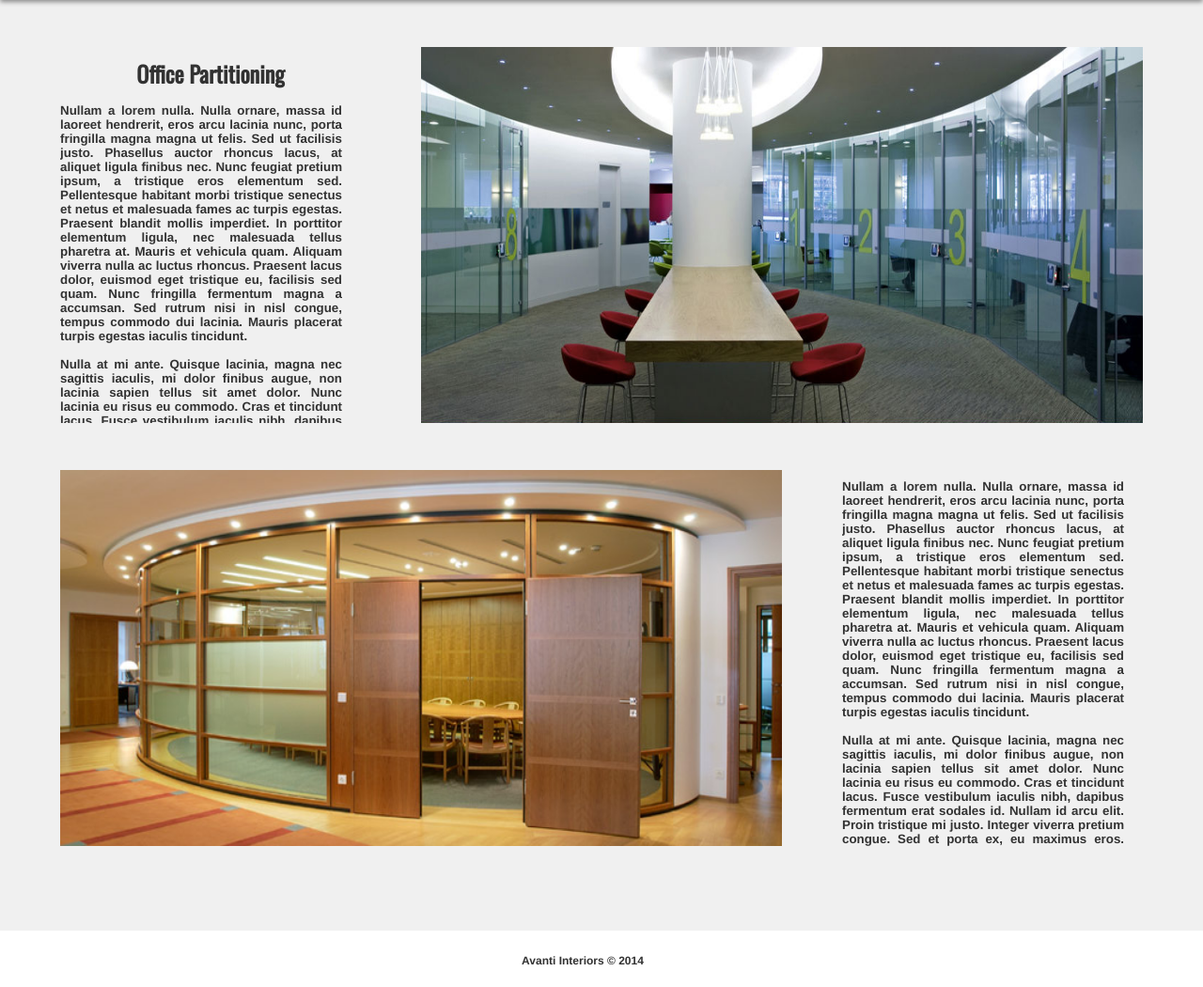
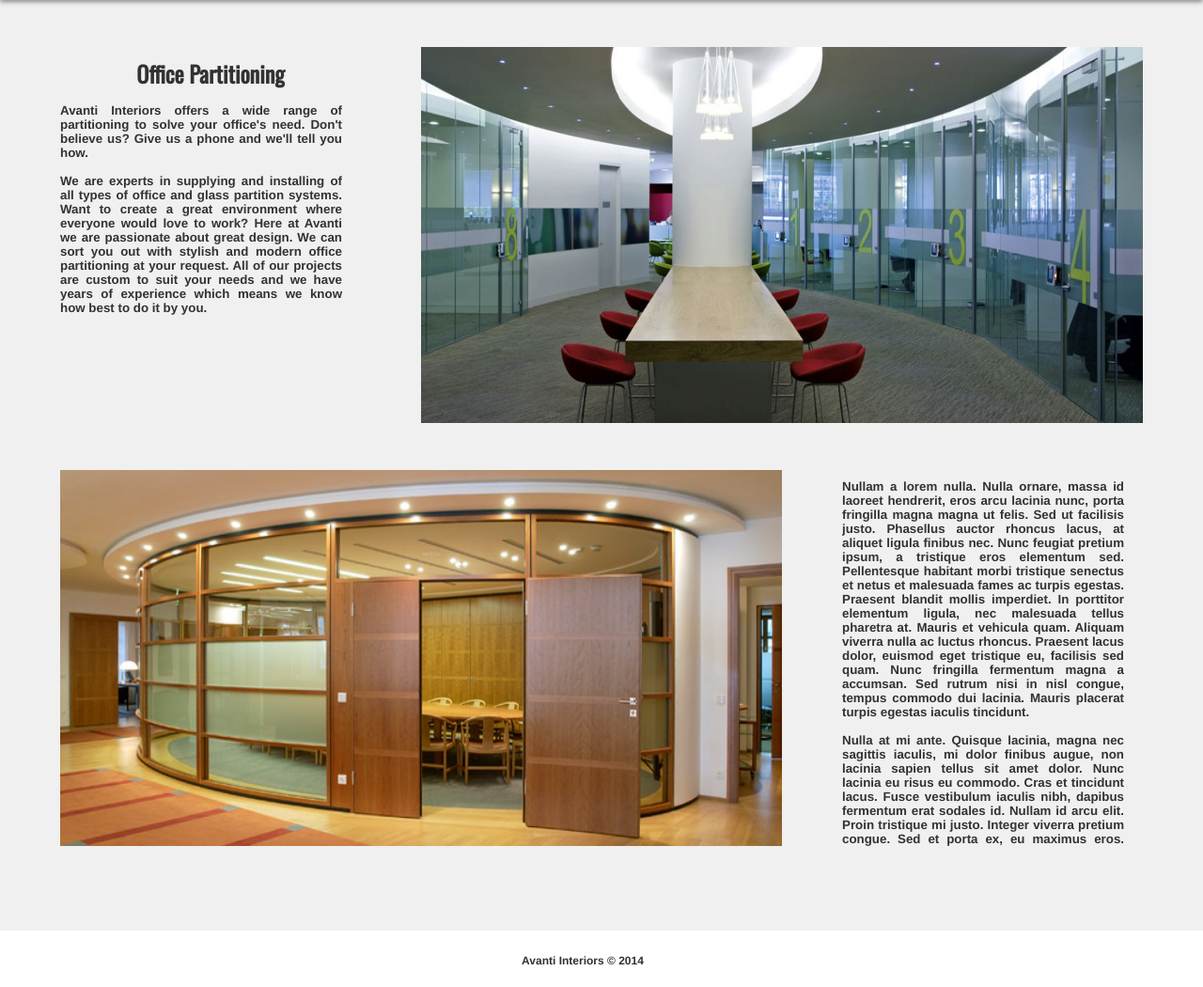
Before and after one commit to craigpullar/Avanti-Interiors, a Django app: page /partitioning in a window 1280 px wide. Shown: the part 100-1150 px from the top of the page at 94% size. Run offline with Django 3.2, Linux system fonts and the light colour scheme.

Commit message:
Office Partitioning description update

```diff
--- a/landing_page/templates/partitioning.html
+++ b/landing_page/templates/partitioning.html
@@ -20,9 +20,13 @@
 	<div id="infoBox1" class="infoBox">
 		<h2>Office Partitioning</h2>
 		<p>
-		Nullam a lorem nulla. Nulla ornare, massa id laoreet hendrerit, eros arcu lacinia nunc, porta fringilla magna magna ut felis. Sed ut facilisis justo. Phasellus auctor rhoncus lacus, at aliquet ligula finibus nec. Nunc feugiat pretium ipsum, a tristique eros elementum sed. Pellentesque habitant morbi tristique senectus et netus et malesuada fames ac turpis egestas. Praesent blandit mollis imperdiet. In porttitor elementum ligula, nec malesuada tellus pharetra at. Mauris et vehicula quam. Aliquam viverra nulla ac luctus rhoncus. Praesent lacus dolor, euismod eget tristique eu, facilisis sed quam. Nunc fringilla fermentum magna a accumsan. Sed rutrum nisi in nisl congue, tempus commodo dui lacinia. Mauris placerat turpis egestas iaculis tincidunt.<br>
+		Avanti Interiors offers a wide range of partitioning to solve your office's need. Don't believe us? Give us a phone and we'll tell you how. <br>
 		<br>
-		Nulla at mi ante. Quisque lacinia, magna nec sagittis iaculis, mi dolor finibus augue, non lacinia sapien tellus sit amet dolor. Nunc lacinia eu risus eu commodo. Cras et tincidunt lacus. Fusce vestibulum iaculis nibh, dapibus fermentum erat sodales id. Nullam id arcu elit. Proin tristique mi justo. Integer viverra pretium congue. Sed et porta ex, eu maximus eros. Aenean vulputate euismod risus a congue.
+		We are experts in supplying and installing of all types of office and glass partition systems. Want to create a great environment where
+			everyone would love to work? Here at Avanti we are passionate about great design. We can sort you out with stylish and modern office
+			partitioning at your request. All of our projects are custom to suit your needs and we have years of experience which means we know how best to do it by you.
+		<br>
+
 		</p>
 	</div>
 	<img id="image1" src="{% static 'images/1.jpg' %}">
--- a/requirements.txt
+++ b/requirements.txt
@@ -1,8 +1,12 @@
 Django==1.6.5
 dj-database-url==0.3.0
 dj-static==0.0.6
+django-oauth2-provider==0.2.6.1
 django-toolbelt==0.0.1
-gunicorn==19.1.0
+gunicorn==19.0.0
 psycopg2==2.5.3
+requirements==0.1
+shortuuid==0.4.2
 static3==0.5.1
+virtualenv==1.11.6
 wsgiref==0.1.2
```
